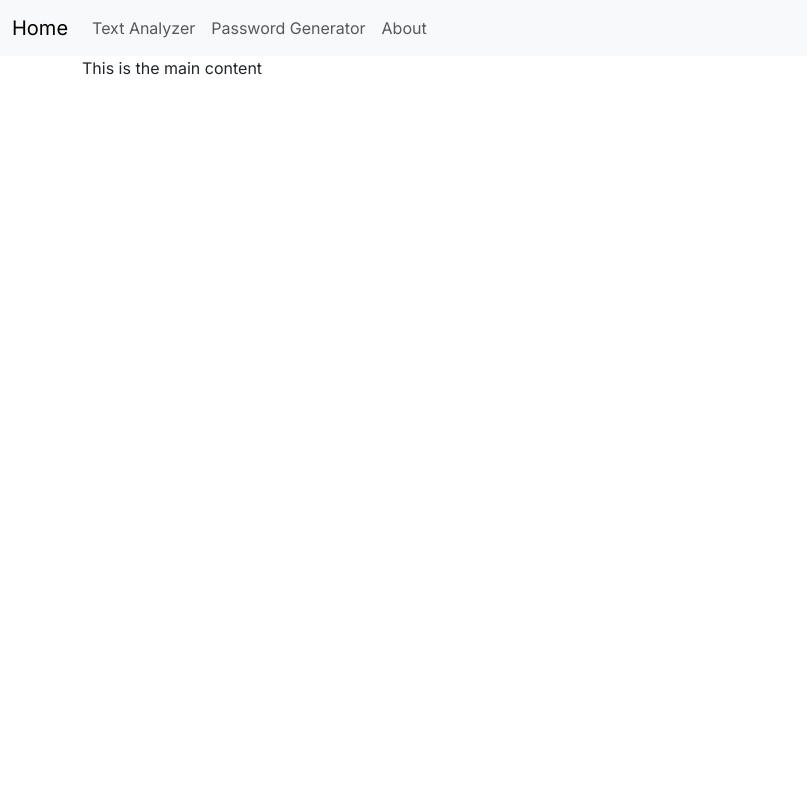
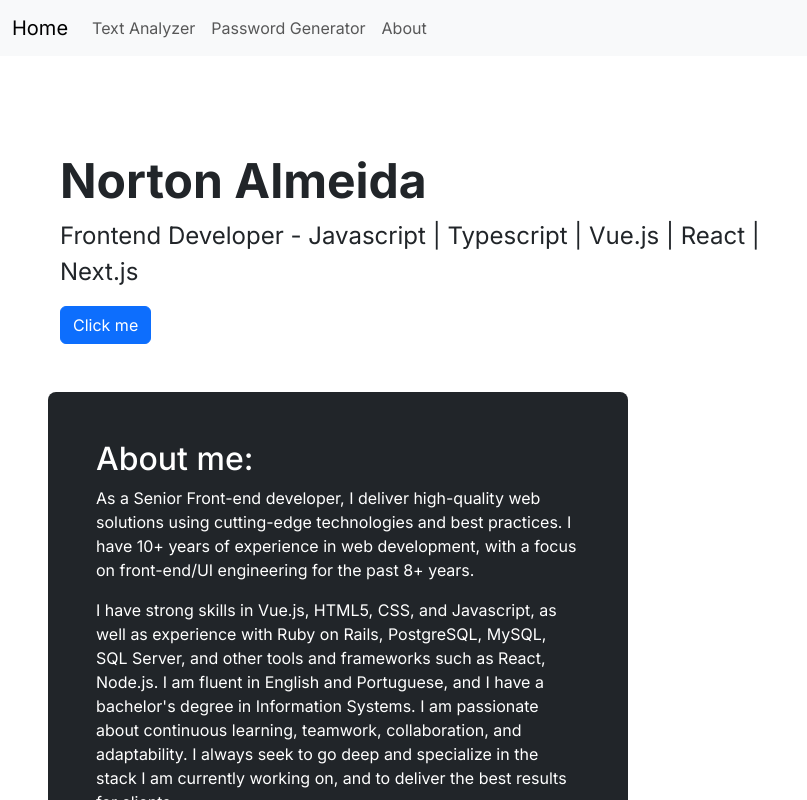
Before and after one commit to nortonx/next-personal, a Next.js app: page / in a window 1280 px wide. Shown: the whole page, without its empty margins (0-807 px from the left). Built offline with nearby package versions, Linux system fonts and the light colour scheme.

Commit message:
feat: initial home page.

```diff
--- a/src/app/page.tsx
+++ b/src/app/page.tsx
@@ -1,10 +1,35 @@
+"use client"
+
 import Image from 'next/image'
 import styles from './page.module.css'
+import { Button, Col, Container, Row } from 'react-bootstrap'
 
 export default function Home() {
   return (
-    <main className="container" data-testid="main">
-      This is the main content
+    <main className="p-5 mb-4 rounded-3" data-testid="main">
+      <Container fluid className="py-5">
+        <h1 className="display-5 fw-bold">Norton Almeida</h1>
+        <p className="col-md-8 fs-4">Frontend Developer - Javascript | Typescript | Vue.js | React | Next.js</p>
+        <Button variant="primary">Click me</Button>
+      </Container>
+      <Row className="align-items-md-stretch">
+        <Col className="col-md-6">
+          <div className="h-100 p-5 text-bg-dark rounded-3">
+            <h2>About me:</h2>
+            <p>As a Senior Front-end developer, I deliver high-quality web solutions using cutting-edge technologies and best practices. I have 10+ years of experience in web development, with a focus on front-end/UI engineering for the past 8+ years.</p>
+
+            <p>I have strong skills in Vue.js, HTML5, CSS, and Javascript, as well as experience with Ruby on Rails, PostgreSQL, MySQL, SQL Server, and other tools and frameworks such as React, Node.js. I am fluent in English and Portuguese, and I have a bachelor's degree in Information Systems. I am passionate about continuous learning, teamwork, collaboration, and adaptability. I always seek to go deep and specialize in the stack I am currently working on, and to deliver the best results for clients.</p>
+            <Button variant="primary" href="https://www.linkedin.com/in/norton-almeida/">LinkedIn Profile</Button>
+          </div>
+        </Col>
+        <Col className="col-md-6" style={{'display': 'none'}}>
+          <div className="h-100 p-5 bg-body-tertiary border rounded-3">
+            <h2>Add Borders</h2>
+            <p>Lorem ipsum dolor sit amet consectetur adipisicing elit. Eius magni numquam unde dolores accusamus tempore ullam neque sequi vitae? Quidem sapiente dolorem dolore est, fuga natus placeat necessitatibus odit exercitationem.</p>
+            <Button variant="outline-secondary">Example Button</Button>
+          </div>
+        </Col>
+      </Row>
     </main>
   )
 }
```
Also changed, not shown: 1 other file (tests, documents, lock files or other folders).
